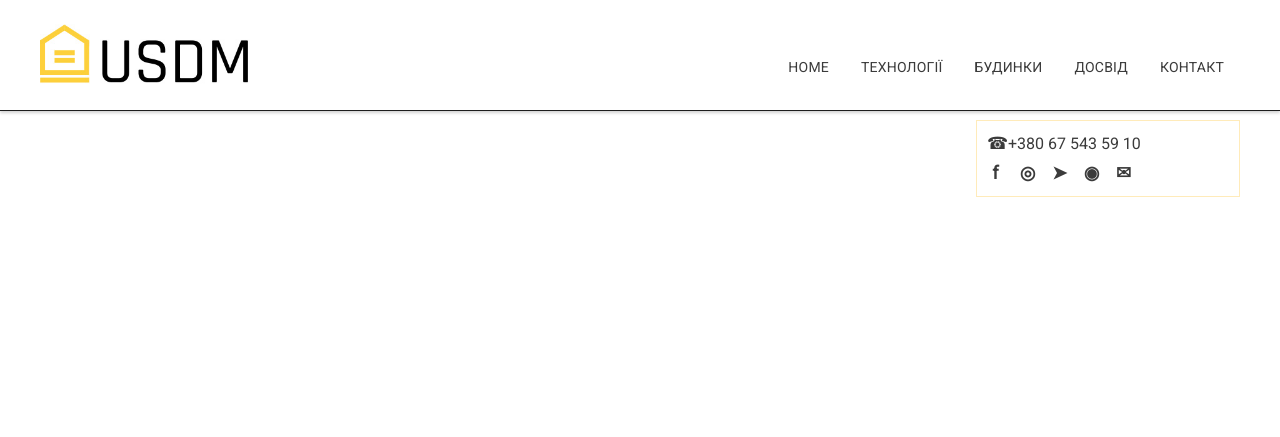
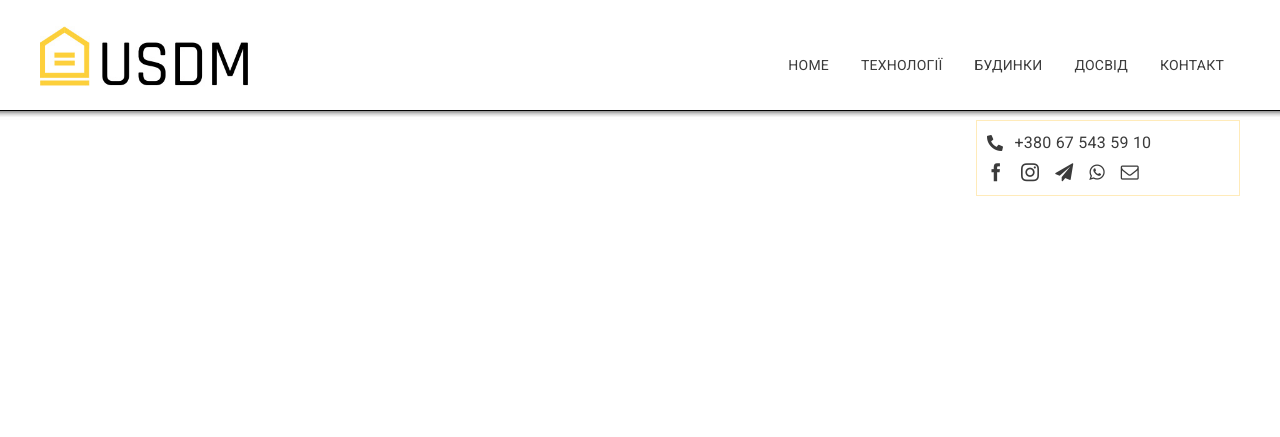
Before and after one commit to Yevhen-Yezerskyy/usdm, a Django app: template usdm/templates/base.html in a window 1280 px wide. Shown: the top 437 px of the page. Run offline with Django 5.2, Linux system fonts and the light colour scheme; the template is opened without the code that fills it, so the values that code supplies are empty.

Commit message:
Match original header geometry and contact icons

```diff
--- a/usdm/static/css/site.css
+++ b/usdm/static/css/site.css
@@ -5,6 +5,22 @@
   font-display: swap;
   src: url("../fonts/roboto-400-cyrillic.woff2") format("woff2");
   unicode-range: U+0301, U+0400-045F, U+0490-0491, U+04B0-04B1, U+2116;
+}
+
+@font-face {
+  font-family: "USDM Icons";
+  font-style: normal;
+  font-weight: 400;
+  font-display: block;
+  src: url("../fonts/awb-icons.woff") format("woff");
+}
+
+@font-face {
+  font-family: "Font Awesome 5 Free";
+  font-style: normal;
+  font-weight: 900;
+  font-display: block;
+  src: url("../fonts/fa-solid-900.woff2") format("woff2");
 }
 
 @font-face {
@@ -41,27 +57,35 @@ a {
 }
 
 .site-header {
-  position: relative;
+  position: sticky;
+  top: 0;
   z-index: 10;
-  height: 111px;
+  display: flex;
+  justify-content: center;
+  height: 120.328px;
+  padding: 5px 30px 10px;
   background: #fff;
-  border-bottom: 1px solid #1d1d1d;
-  box-shadow: 0 2px 3px rgb(0 0 0 / 18%);
+  background-image: url("../img/header-line.png");
+  background-position: center bottom;
+  background-repeat: repeat-x;
 }
 
 .site-header__inner {
   position: relative;
   display: flex;
   align-items: center;
-  justify-content: space-between;
-  width: min(var(--usdm-content), calc(100% - 40px));
+  justify-content: flex-end;
+  width: min(1212px, 100%);
   height: 100%;
   margin: 0 auto;
 }
 
 .site-header__logo {
   display: block;
+  flex: 0 0 250px;
   width: 250px;
+  margin-left: 6px;
+  margin-right: auto;
   line-height: 0;
 }
 
@@ -72,17 +96,21 @@ a {
 }
 
 .site-header__right {
+  position: relative;
+  flex: 0 0 909px;
   align-self: stretch;
   display: flex;
   flex-direction: column;
-  align-items: flex-end;
-  justify-content: flex-end;
+  width: 909px;
+  padding: 0 6px;
 }
 
 .language-switcher {
-  position: absolute;
-  top: 13px;
-  right: 0;
+  display: flex;
+  flex: 0 0 25px;
+  align-items: flex-start;
+  justify-content: flex-end;
+  height: 25px;
 }
 
 .language-switcher a {
@@ -97,19 +125,23 @@ a {
 
 .primary-navigation {
   display: flex;
-  height: 81px;
-  align-items: flex-end;
+  flex: 0 0 80px;
+  align-items: stretch;
+  justify-content: flex-end;
+  width: 100%;
+  height: 80px;
 }
 
 .primary-navigation a {
   display: flex;
   align-items: center;
-  height: 81px;
-  padding: 0 16px 3px;
+  height: 80px;
+  padding: 0 16px 7px;
   border-bottom: 3px solid transparent;
   color: var(--usdm-ink);
   font-size: 14px;
-  letter-spacing: .015em;
+  line-height: 16.8px;
+  letter-spacing: .21px;
   text-decoration: none;
   text-transform: uppercase;
   transition: color 160ms ease, border-color 160ms ease;
@@ -123,13 +155,13 @@ a {
 
 .header-contact {
   position: absolute;
-  top: 120px;
-  right: 0;
-  width: 264px;
-  min-height: 77px;
-  padding: 10px;
+  top: 115.312px;
+  right: 5.953px;
+  width: 264.094px;
+  height: 76.188px;
+  padding: 0 10px;
   border: 1px solid rgb(255 180 0 / 27%);
-  background: rgb(255 255 255 / 82%);
+  background: rgb(255 255 255 / 80%);
 }
 
 .header-contact a {
@@ -137,32 +169,58 @@ a {
 }
 
 .header-contact__phone {
-  display: block;
-  padding: 1px 0 8px;
+  display: inline-flex;
+  align-items: center;
+  justify-content: center;
+  height: 41px;
+  padding: 12px 0 10px;
   font-size: 16px;
-  line-height: 22px;
+  line-height: 19.2px;
+  letter-spacing: .24px;
 }
 
-.header-contact__phone span {
-  display: inline-block;
-  width: 17px;
-  font-size: 17px;
+.header-contact__phone .icon--phone {
+  width: 16.25px;
+  margin-right: 11.2px;
+  font-family: "Font Awesome 5 Free";
+  font-size: 16px;
+  font-weight: 900;
+  line-height: 16px;
+}
+
+.icon--phone::before {
+  content: "\f879";
 }
 
 .header-contact__socials {
   display: flex;
-  align-items: center;
-  gap: 15px;
+  align-items: flex-start;
+  height: 33px;
+  padding-top: 1px;
+  gap: 15.28px;
 }
 
 .header-contact__socials a {
-  display: grid;
-  width: 17px;
-  height: 20px;
-  place-items: center;
+  display: block;
+  width: auto;
+  height: 18px;
+  font-family: "USDM Icons";
   font-size: 18px;
-  font-weight: 600;
-  line-height: 1;
+  font-style: normal;
+  font-weight: 400;
+  line-height: 18px;
+  letter-spacing: .8px;
+  -webkit-font-smoothing: antialiased;
+}
+
+.icon--facebook::before { content: "\e604"; }
+.icon--instagram::before { content: "\ea92"; }
+.icon--telegram::before { content: "\f1d8"; }
+.icon--whatsapp::before { content: "\f232"; }
+.icon--mail::before { content: "\e616"; }
+
+.icon::before {
+  display: block;
 }
 
 .header-contact a:hover {
@@ -185,6 +243,8 @@ main {
 @media (max-width: 760px) {
   .site-header {
     height: 82px;
+    padding: 0 15px;
+    background-image: none;
   }
 
   .site-header__inner {
--- a/usdm/templates/base.html
+++ b/usdm/templates/base.html
@@ -45,13 +45,13 @@
       </div>
 
       <aside class="header-contact" aria-label="{% translate 'Контакти' %}">
-        <a class="header-contact__phone" href="tel:+380675435910"><span aria-hidden="true">☎</span> +380 67 543 59 10</a>
+        <a class="header-contact__phone" href="tel:+380675435910"><span class="icon icon--phone" aria-hidden="true"></span><span>+380 67 543 59 10</span></a>
         <nav class="header-contact__socials" aria-label="Social media">
-          <a href="https://www.facebook.com/usdm.ua" target="_blank" rel="noopener" aria-label="Facebook">f</a>
-          <a href="https://www.instagram.com/usdm.ua/" target="_blank" rel="noopener" aria-label="Instagram">◎</a>
-          <a href="https://t.me/USDModular" target="_blank" rel="noopener" aria-label="Telegram">➤</a>
-          <a href="https://wa.me/+380675435910" target="_blank" rel="noopener" aria-label="WhatsApp">◉</a>
-          <a href="mailto:sb@usdm.com.ua" aria-label="Email">✉</a>
+          <a class="icon icon--facebook" href="https://www.facebook.com/usdm.ua" target="_blank" rel="noopener" aria-label="Facebook"></a>
+          <a class="icon icon--instagram" href="https://www.instagram.com/usdm.ua/" target="_blank" rel="noopener" aria-label="Instagram"></a>
+          <a class="icon icon--telegram" href="https://t.me/USDModular" target="_blank" rel="noopener" aria-label="Telegram"></a>
+          <a class="icon icon--whatsapp" href="https://wa.me/+380675435910" target="_blank" rel="noopener" aria-label="WhatsApp"></a>
+          <a class="icon icon--mail" href="mailto:sb@usdm.com.ua" aria-label="Email"></a>
         </nav>
       </aside>
     </div>
```
Also changed, not shown: usdm/static/fonts/awb-icons.woff (added), usdm/static/fonts/fa-solid-900.woff2 (added), usdm/static/img/header-line.png (added).
